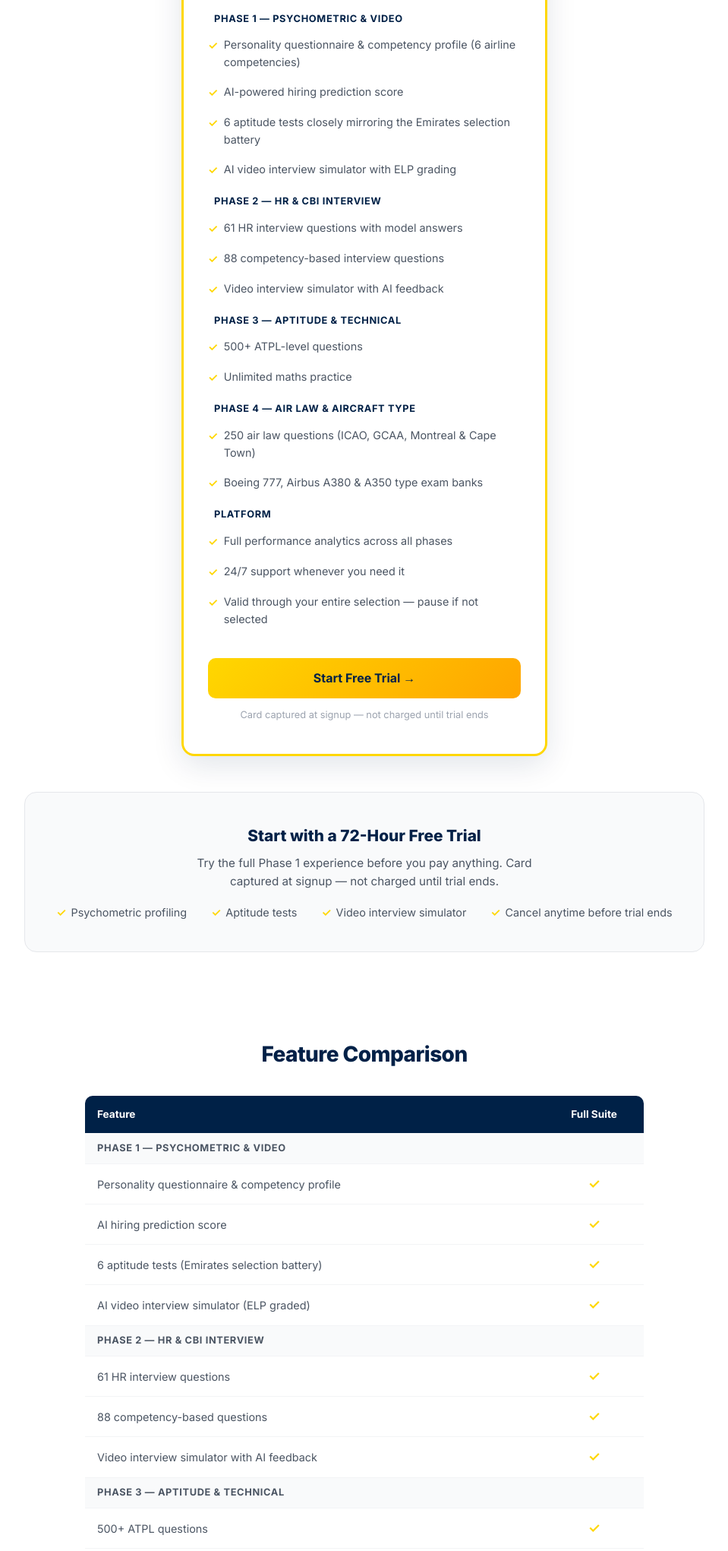
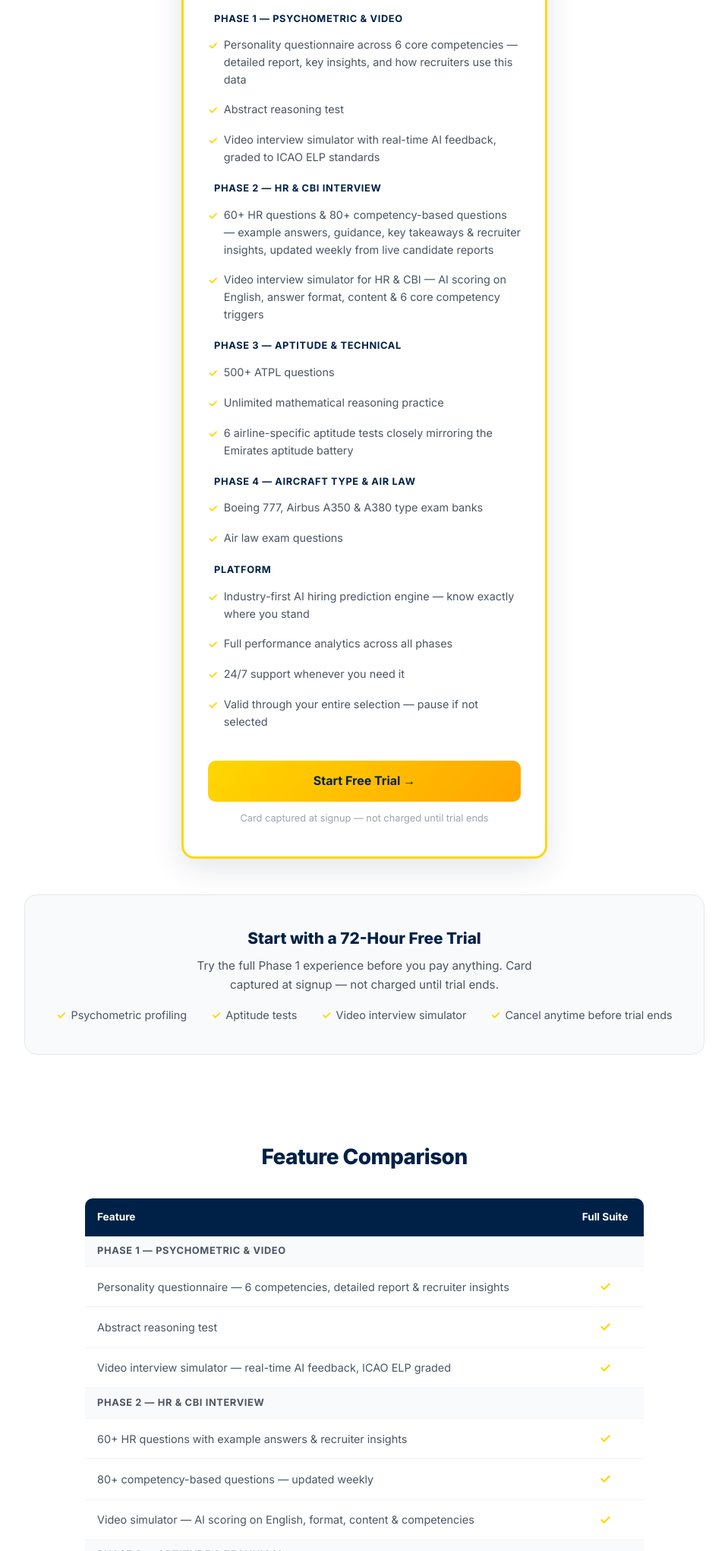
Before and after one commit to checklistlabs/flightdeckiq-landing, a website: page pricing.html in a window 1280 px wide. Shown: the part 759-2800 px from the top of the page at 76% size, without its empty margins (160-1119 px from the left). Drawn offline with Linux system fonts and the light colour scheme.

Commit message:
pricing: full content rewrite per Mike spec — phase 1-4 detail, AI hiring prediction engine, 24/7 support

```diff
--- a/pricing.html
+++ b/pricing.html
@@ -400,21 +400,21 @@
       <div class="pricing-amount-note">One-time payment</div>
       <ul class="pricing-features">
         <li class="phase-label">Phase 1 — Psychometric &amp; Video</li>
-        <li>Personality questionnaire &amp; competency profile (6 airline competencies)</li>
-        <li>AI-powered hiring prediction score</li>
-        <li>6 aptitude tests closely mirroring the Emirates selection battery</li>
-        <li>AI video interview simulator with ELP grading</li>
+        <li>Personality questionnaire across 6 core competencies — detailed report, key insights, and how recruiters use this data</li>
+        <li>Abstract reasoning test</li>
+        <li>Video interview simulator with real-time AI feedback, graded to ICAO ELP standards</li>
         <li class="phase-label">Phase 2 — HR &amp; CBI Interview</li>
-        <li>61 HR interview questions with model answers</li>
-        <li>88 competency-based interview questions</li>
-        <li>Video interview simulator with AI feedback</li>
+        <li>60+ HR questions &amp; 80+ competency-based questions — example answers, guidance, key takeaways &amp; recruiter insights, updated weekly from live candidate reports</li>
+        <li>Video interview simulator for HR &amp; CBI — AI scoring on English, answer format, content &amp; 6 core competency triggers</li>
         <li class="phase-label">Phase 3 — Aptitude &amp; Technical</li>
-        <li>500+ ATPL-level questions</li>
-        <li>Unlimited maths practice</li>
-        <li class="phase-label">Phase 4 — Air Law &amp; Aircraft Type</li>
-        <li>250 air law questions (ICAO, GCAA, Montreal &amp; Cape Town)</li>
-        <li>Boeing 777, Airbus A380 &amp; A350 type exam banks</li>
+        <li>500+ ATPL questions</li>
+        <li>Unlimited mathematical reasoning practice</li>
+        <li>6 airline-specific aptitude tests closely mirroring the Emirates aptitude battery</li>
+        <li class="phase-label">Phase 4 — Aircraft Type &amp; Air Law</li>
+        <li>Boeing 777, Airbus A350 &amp; A380 type exam banks</li>
+        <li>Air law exam questions</li>
         <li class="phase-label">Platform</li>
+        <li>Industry-first AI hiring prediction engine — know exactly where you stand</li>
         <li>Full performance analytics across all phases</li>
         <li>24/7 support whenever you need it</li>
         <li>Valid through your entire selection — pause if not selected</li>
@@ -450,24 +450,25 @@
     </thead>
     <tbody>
       <tr class="section-row"><td colspan="2">Phase 1 — Psychometric &amp; Video</td></tr>
-      <tr><td>Personality questionnaire &amp; competency profile</td><td class="check">✓</td></tr>
-      <tr><td>AI hiring prediction score</td><td class="check">✓</td></tr>
-      <tr><td>6 aptitude tests (Emirates selection battery)</td><td class="check">✓</td></tr>
-      <tr><td>AI video interview simulator (ELP graded)</td><td class="check">✓</td></tr>
+      <tr><td>Personality questionnaire — 6 competencies, detailed report &amp; recruiter insights</td><td class="check">✓</td></tr>
+      <tr><td>Abstract reasoning test</td><td class="check">✓</td></tr>
+      <tr><td>Video interview simulator — real-time AI feedback, ICAO ELP graded</td><td class="check">✓</td></tr>
       <tr class="section-row"><td colspan="2">Phase 2 — HR &amp; CBI Interview</td></tr>
-      <tr><td>61 HR interview questions</td><td class="check">✓</td></tr>
-      <tr><td>88 competency-based questions</td><td class="check">✓</td></tr>
-      <tr><td>Video interview simulator with AI feedback</td><td class="check">✓</td></tr>
+      <tr><td>60+ HR questions with example answers &amp; recruiter insights</td><td class="check">✓</td></tr>
+      <tr><td>80+ competency-based questions — updated weekly</td><td class="check">✓</td></tr>
+      <tr><td>Video simulator — AI scoring on English, format, content &amp; competencies</td><td class="check">✓</td></tr>
       <tr class="section-row"><td colspan="2">Phase 3 — Aptitude &amp; Technical</td></tr>
       <tr><td>500+ ATPL questions</td><td class="check">✓</td></tr>
-      <tr><td>Unlimited maths practice</td><td class="check">✓</td></tr>
-      <tr class="section-row"><td colspan="2">Phase 4 — Air Law &amp; Aircraft Type</td></tr>
-      <tr><td>250 air law questions (ICAO, GCAA, Montreal, Cape Town)</td><td class="check">✓</td></tr>
+      <tr><td>Unlimited mathematical reasoning practice</td><td class="check">✓</td></tr>
+      <tr><td>6 airline-specific aptitude tests (Emirates battery)</td><td class="check">✓</td></tr>
+      <tr class="section-row"><td colspan="2">Phase 4 — Aircraft Type &amp; Air Law</td></tr>
       <tr><td>Boeing 777 type exam bank</td><td class="check">✓</td></tr>
+      <tr><td>Airbus A350 type exam bank</td><td class="check">✓</td></tr>
       <tr><td>Airbus A380 type exam bank</td><td class="check">✓</td></tr>
-      <tr><td>Airbus A350 type exam bank</td><td class="check">✓</td></tr>
+      <tr><td>Air law exam questions</td><td class="check">✓</td></tr>
       <tr class="section-row"><td colspan="2">Platform</td></tr>
-      <tr><td>Full performance analytics</td><td class="check">✓</td></tr>
+      <tr><td>Industry-first AI hiring prediction engine</td><td class="check">✓</td></tr>
+      <tr><td>Full performance analytics across all phases</td><td class="check">✓</td></tr>
       <tr><td>24/7 support</td><td class="check">✓</td></tr>
       <tr><td>Pause &amp; resume if not selected</td><td class="check">✓</td></tr>
       <tr><td>72-hour free trial</td><td class="check">✓</td></tr>
```
